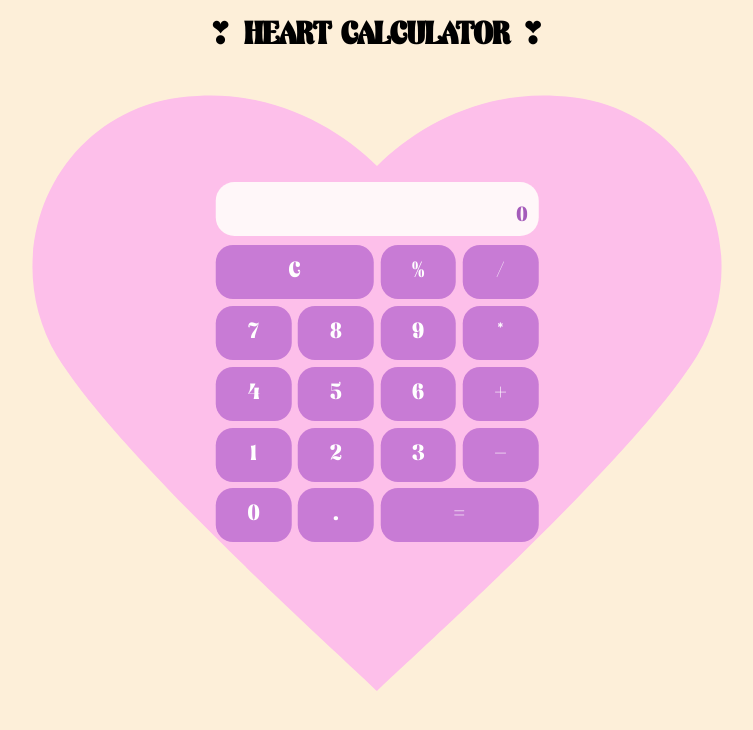
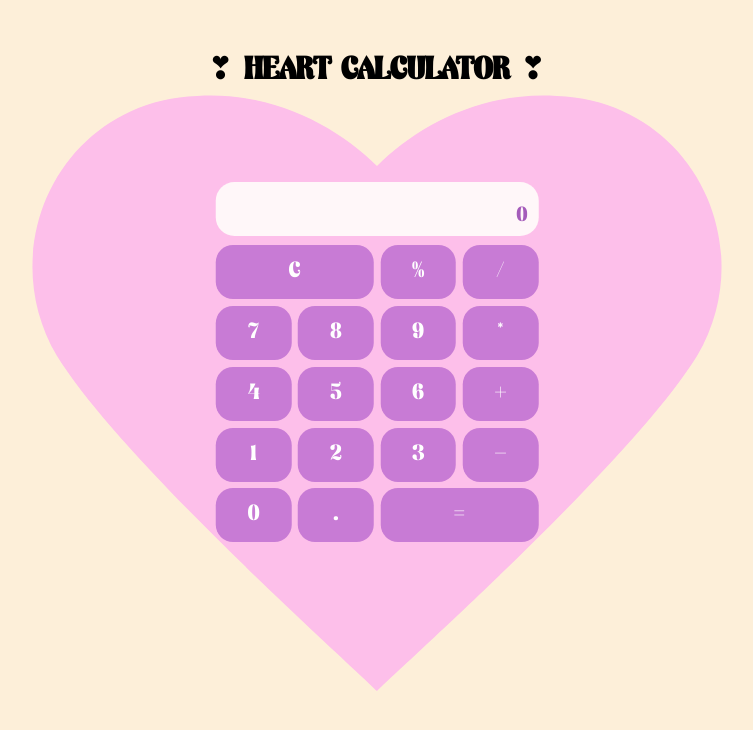
Before and after one commit to choiyoon133-dot/web_a, a plain HTML site: page mycalculater.html in a window 1280 px wide. Shown: the whole page, without its empty margins (263-1016 px from the left). Drawn offline with Linux system fonts and the light colour scheme.

Commit message:
Update heart calculator

```diff
--- a/mycalculater.html
+++ b/mycalculater.html
@@ -33,6 +33,7 @@ body {
     padding-top: 15px;
 }
 
+/* 제목 위치: 기존보다 55px 아래 */
 h1 {
     margin: 0 0 10px;
     font-family: 'Hearty Beltime', cursive;
@@ -40,6 +41,9 @@ h1 {
     text-align: center;
     color: black;
     white-space: nowrap;
+    position: relative;
+    top: 35px;
+    z-index: 3;
 }
 
 /* 하트와 계산기를 동일한 비율로 조정 */
```
